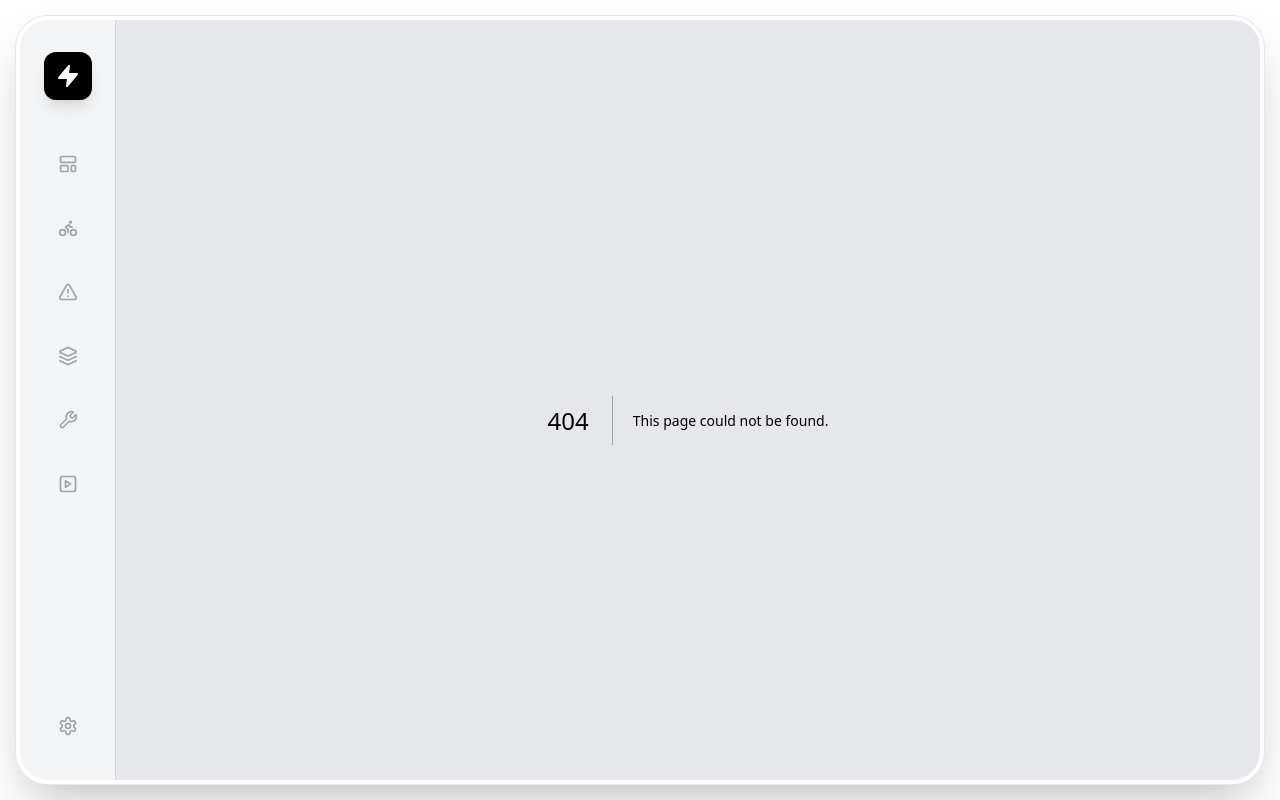
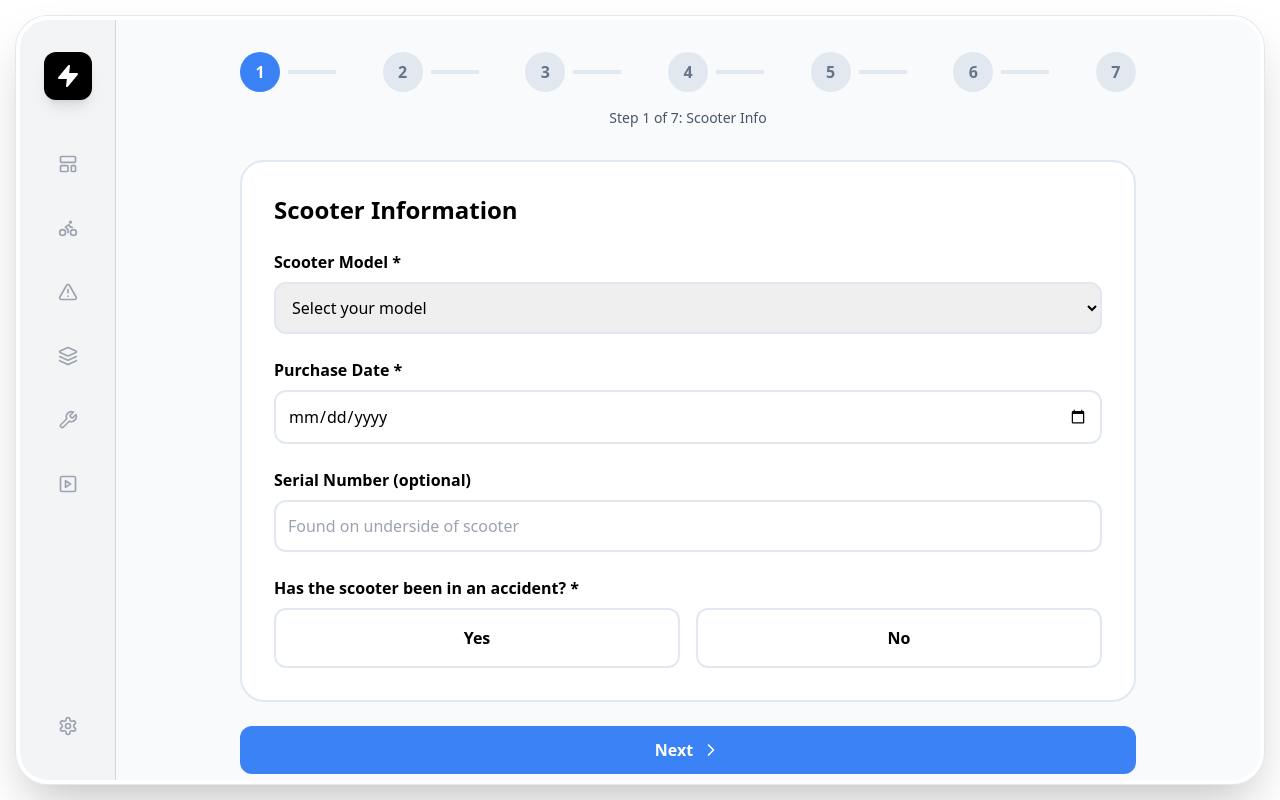
Before and after one commit to Kaung31/Testin123, a Next.js app: page /repair-booking in a window 1280 px wide. Before the commit this address had no page. Built offline with nearby package versions, Linux system fonts and the light colour scheme.

Commit message:
Update and rename repair-booking-page.tsx to page.tsx

```diff
--- a/app/repair-booking/repair-booking-page.tsx
+++ b/app/repair-booking/page.tsx
@@ -101,7 +101,7 @@ export default function RepairBookingPage() {
   });
 
   // Calculate warranty status based on purchase date
-  const calculateWarrantyStatus = (purchaseDate) => {
+  const calculateWarrantyStatus = (purchaseDate: string) => {
     if (!purchaseDate) return null;
     const purchase = new Date(purchaseDate);
     const now = new Date();
```
